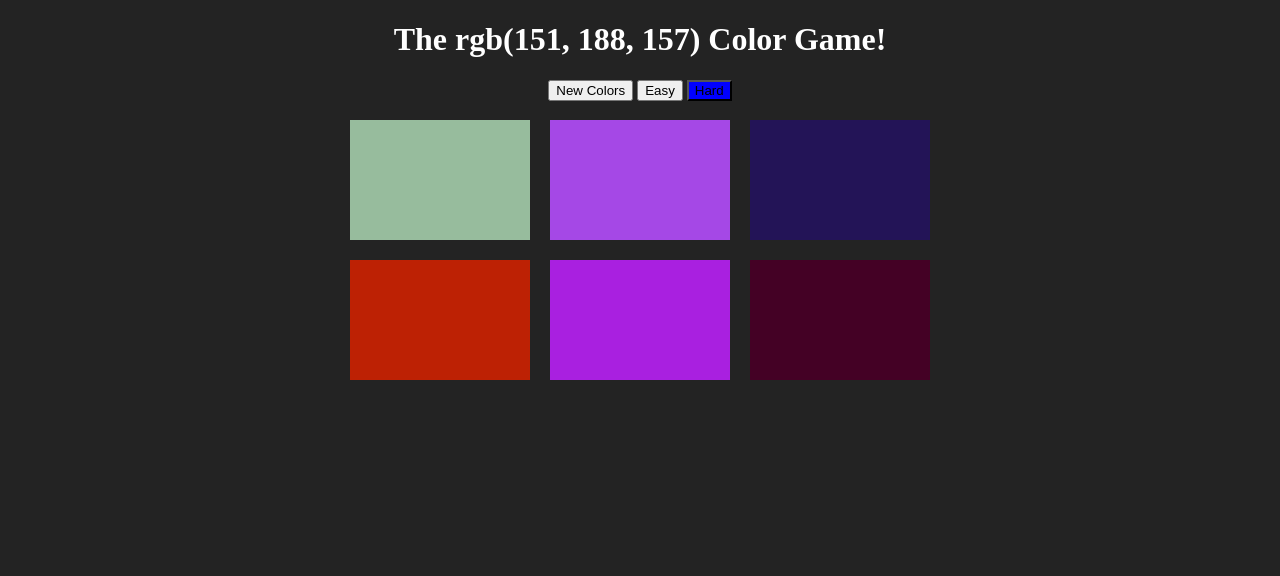
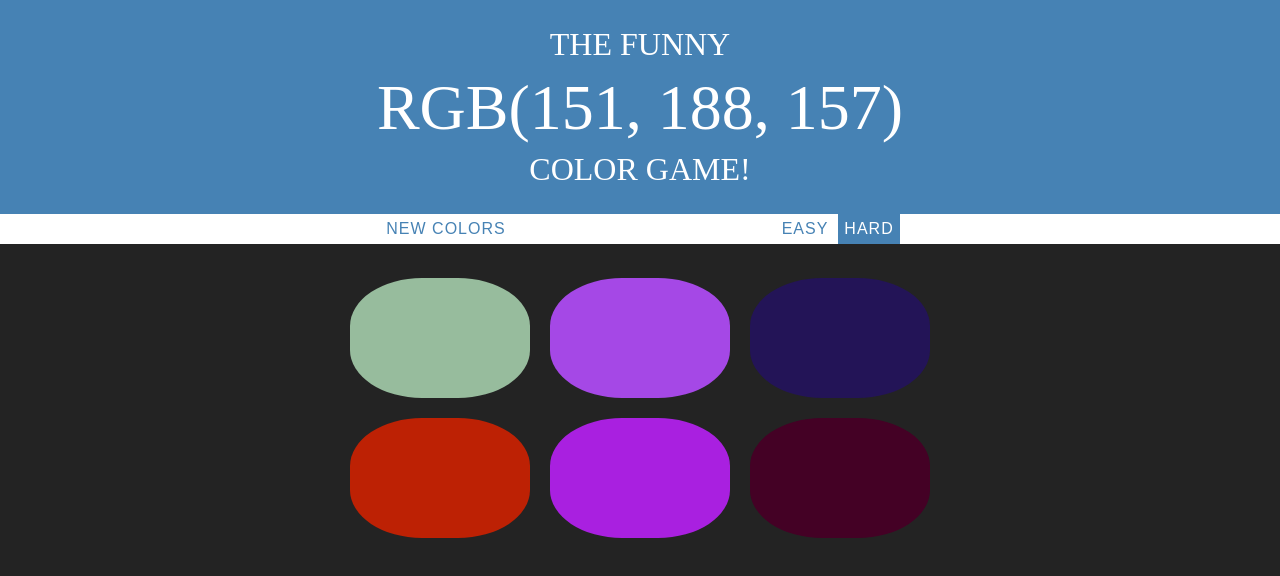
Before and after one commit to ravikishorethella/color_game, a plain HTML site: page index.html in a window 1280 px wide. Drawn offline with Linux system fonts and the light colour scheme.

Commit message:
styles added

```diff
--- a/game.css
+++ b/game.css
@@ -1,5 +1,7 @@
 body{
     background-color: #232323;
+    margin: 0;
+    font-family: "montserrat","Avenir";
 }
 
 .square{
@@ -8,29 +10,71 @@ body{
     padding-bottom: 20%;
     float: left;
     margin: 1.66%;
+    border-radius: 40%;
+    transition: background 0.5s;
+    -moz-transition: background 0.5s;
+    -opera-transition: background 0.5s;
+    -webkit-transition: background 0.5s;
 }
 
 #container{
-    margin: 0 auto;
+    margin: 24px auto;
     max-width: 600px;
 }
 
 h1{
     color: white;
     text-align: center;
+    margin: 0;
+    background-color: steelblue;
+    text-transform: uppercase;
+    font-weight: normal;
+    line-height: 1.3;
+    padding: 24px 0;
+}
+
+#colorDisplay{
+    font-size: 200%;
 }
 
 span{
     color: white;
 }
 
+#message{
+    display: inline-block;
+    width: 20%;
+}
+
 #stripe{
-    color: white;
+    background-color: white;
     height: 30px;
     text-align: center;
     color: black;
 }
 
 .selected{
-    background-color : blue;
+    color: white;
+    background-color: steelblue;
 }
+
+button{
+    border: none;
+    background:  none;
+    text-transform: uppercase;
+    height: 100%;
+    letter-spacing: 1px;
+    font-weight: 400;
+    color: steelblue;
+    font-size: inherit;
+    transition: all 0.5s;
+    -moz-transition: all 0.5s;
+    -opera-transition: all 0.5s;
+    -webkit-transition: all 0.5s;
+}
+
+/*hovering effect*/
+button:hover{
+    color: white;
+    background-color: steelblue;
+}
--- a/game.js
+++ b/game.js
@@ -72,7 +72,7 @@ resetButton.addEventListener("click",function(){
     for(var i=0; i<squares.length; i++){
         squares[i].style.backgroundColor = colors[i];
     }
-    h1.style.backgroundColor = "#232323";
+    h1.style.backgroundColor = "steelblue";
 });
 
 // iterating over all the squares
--- a/index.html
+++ b/index.html
@@ -6,7 +6,12 @@
     <link rel="stylesheet" type="text/css" href="game.css">
 </head>
 <body>
-  <h1>The <span id="colorDisplay">RGB</span> Color Game!</h1>
+  <h1>The Funny
+      <br>
+      <span id="colorDisplay">RGB</span>
+      <br>
+      Color Game!
+  </h1>
   <div id="stripe">
      <button id="reset">New Colors</button>
       <span id="message"></span>
```
